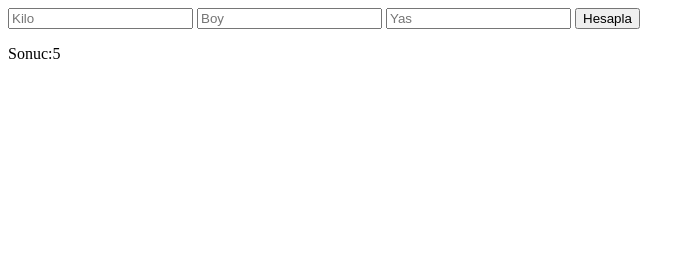
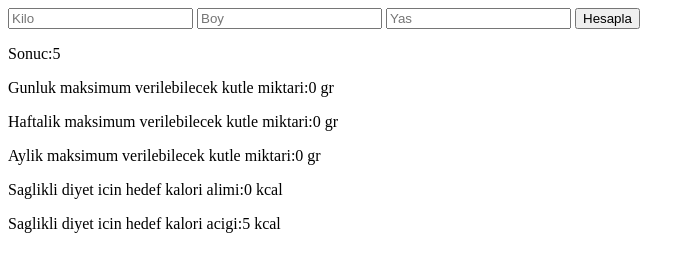
Before and after one commit to cebecifaruk/cebecifaruk.com, a plain HTML site: page diet.html in a window 1280 px wide. Both pictures are taken after a click on the button "Hesapla". Shown: the whole page, without its empty margins (0-695 px from the left). Drawn offline with Linux system fonts and the light colour scheme.

Commit message:
Diet update

```diff
--- a/diet.html
+++ b/diet.html
@@ -5,9 +5,18 @@
     <input id="boy" type="number" placeholder="Boy">
     <input id="yas" type="number" placeholder="Yas">
     <input type="button" onclick="hesapla()" value="Hesapla">
-    <p id="sonuc"></p>
 
     <script>
+
+        function createElement(
+        parent,        name,    _class    ) {
+        var result = document.createElement(name);
+        parent.appendChild(result);
+        if (Array.isArray(_class))
+            for (var i = 0; i < _class.length; i++) result.classList.add(_class[i]);
+        else if (typeof _class == "string") result.classList.add(_class);
+        return result;
+        }
 
         function bmr_calc(w,h,a) {
             return 10*w+6.25*h-5*a+5;
@@ -19,7 +28,15 @@
                 document.getElementById('boy').value,
                 document.getElementById('yas').value
             );
-            document.getElementById('sonuc').innerText = "Sonuc:" + result;
+
+            var target = document.getElementById('kilo').value*5/3;
+
+            createElement(document.body,"p","sonuc").innerText = "Sonuc:" + result;
+            createElement(document.body,"p","sonuc").innerText = "Gunluk maksimum verilebilecek kutle miktari:" + target + " gr";
+            createElement(document.body,"p","sonuc").innerText = "Haftalik maksimum verilebilecek kutle miktari:" + target*7 + " gr";
+            createElement(document.body,"p","sonuc").innerText = "Aylik maksimum verilebilecek kutle miktari:" + target*30 + " gr";
+            createElement(document.body,"p","sonuc").innerText = "Saglikli diyet icin hedef kalori alimi:" + target*7 + " kcal";
+            createElement(document.body,"p","sonuc").innerText = "Saglikli diyet icin hedef kalori acigi:" + (result-target*7) + " kcal";
         }
     </script>
 </body>
```
